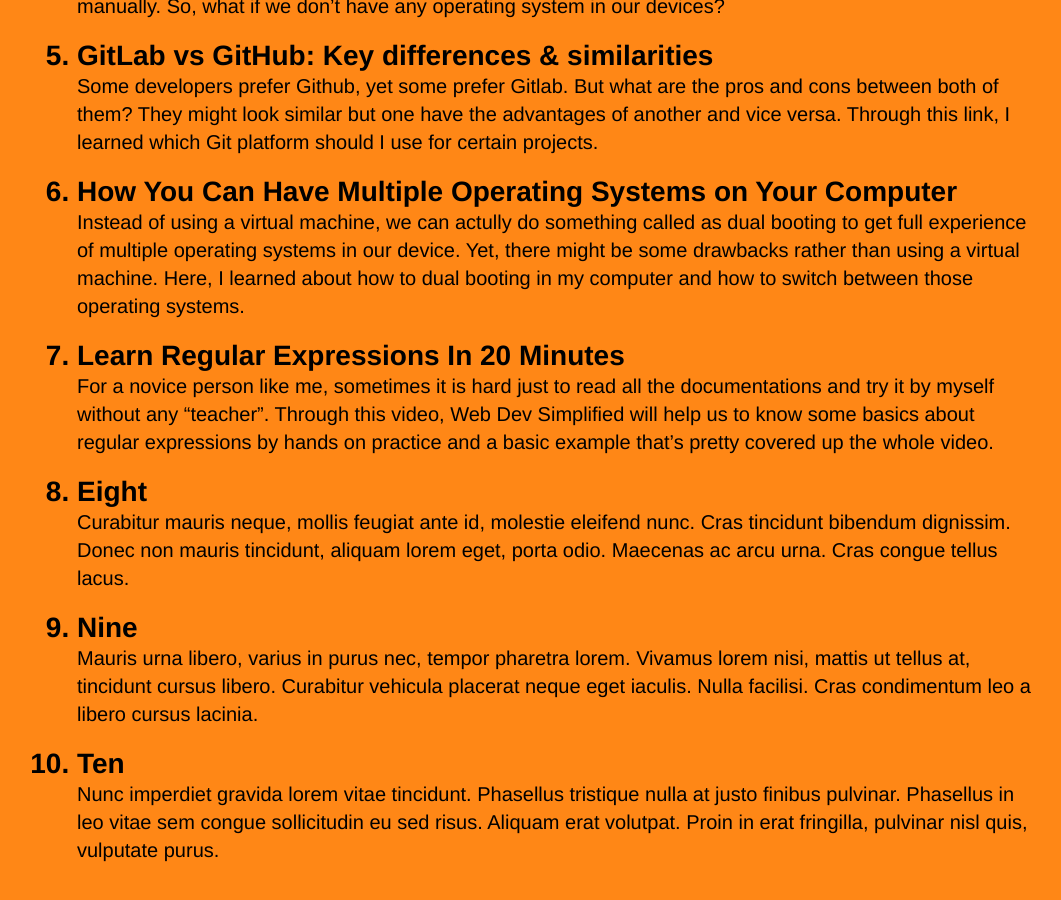
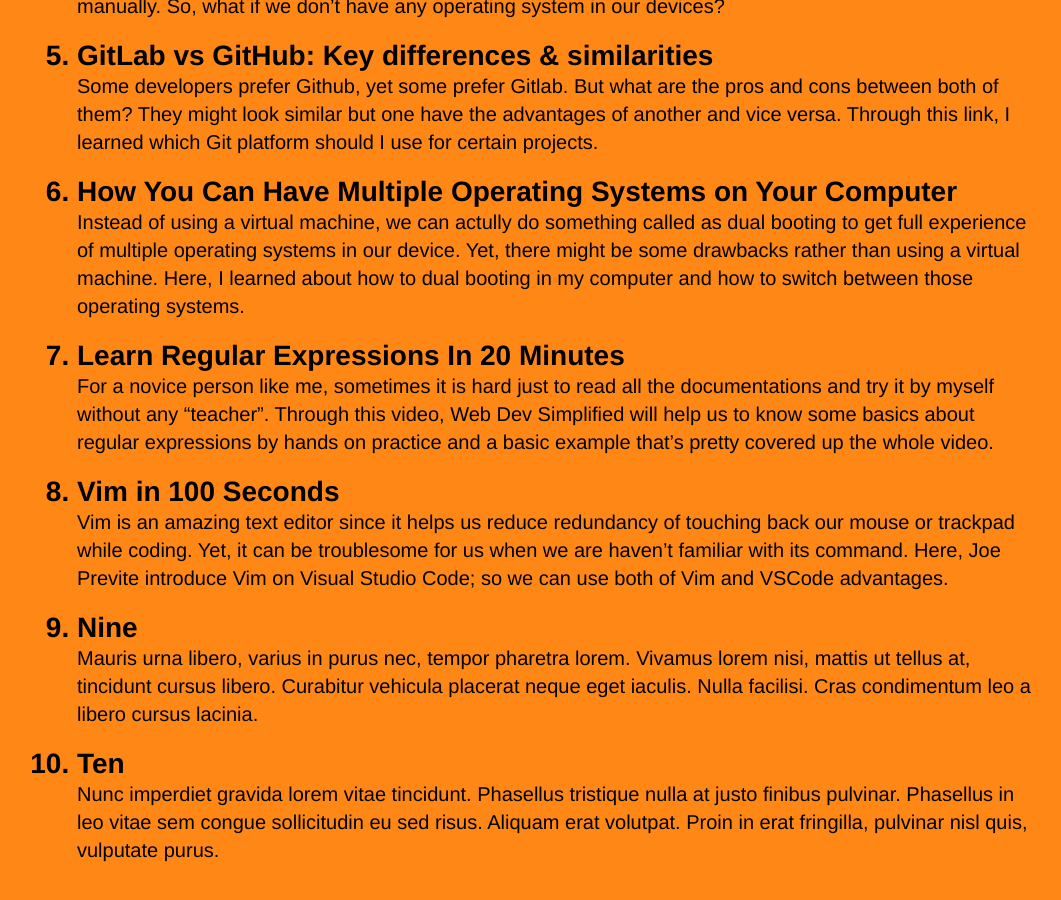
Before and after one commit to FXDROS/os211, a Jekyll site: the page built from w01.md, in a window 1280 px wide and 900 px high, scrolled down 944 px. Shown: the whole window, without its empty margins (103-1164 px from the left). Built offline with Jekyll 4.4.1, drawn with Linux system fonts in a browser that asks for light colours; our own code applies the rules of GitHub Pages for plain Markdown files.

Commit message:
assignment w01

```diff
--- a/TXT/mylog.txt
+++ b/TXT/mylog.txt
@@ -27,4 +27,4 @@ ZCZC W01 25 L06 Reading References/Books/Documents
 ZCZC W01 90 L05 GSGS related
 ZCZC W01 30 L11 Assignment #1
 ZCZC W01 30 L11 Assignment #1
-ZCZC W01 30 L22 YouTube: basics to regular expression
+ZCZC W01 40 L22 YouTube: basics to regular expression
--- a/w01.md
+++ b/w01.md
@@ -33,12 +33,8 @@ permalink: /W01/
 7. [Learn Regular Expressions In 20 Minutes](https://youtu.be/rhzKDrUiJVk)<br>
    For a novice person like me, sometimes it is hard just to read all the documentations and try it by myself without any "teacher". Through this video, Web Dev Simplified will help us to know some basics about regular expressions by hands on practice and a basic example that's pretty covered up the whole video.
 
-8. [Eight](https://en.wikipedia.org/wiki/8)<br>
-   Curabitur mauris neque, mollis feugiat ante id, molestie eleifend nunc.
-   Cras tincidunt bibendum dignissim.
-   Donec non mauris tincidunt, aliquam lorem eget, porta odio.
-   Maecenas ac arcu urna.
-   Cras congue tellus lacus.
+8. [Vim in 100 Seconds](https://www.youtube.com/watch?v=-txKSRn0qeA)<br>
+   Vim is an amazing text editor since it helps us reduce redundancy of touching back our mouse or trackpad while coding. Yet, it can be troublesome for us when we are haven't familiar with its command. Here, Joe Previte introduce Vim on Visual Studio Code; so we can use both of Vim and VSCode advantages.
 
 9. [Nine](https://en.wikipedia.org/wiki/9)<br>
    Mauris urna libero, varius in purus nec, tempor pharetra lorem.
```
